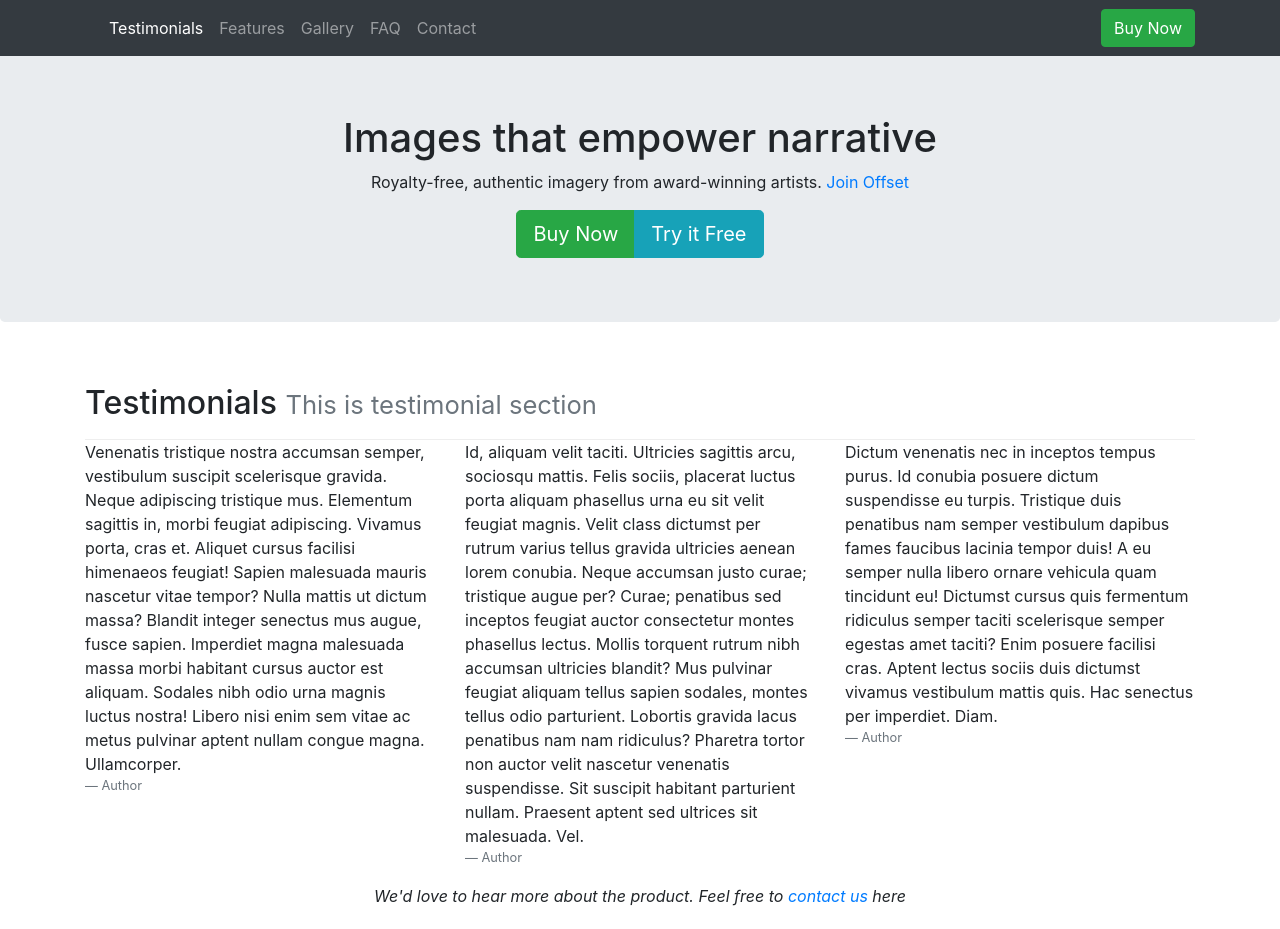
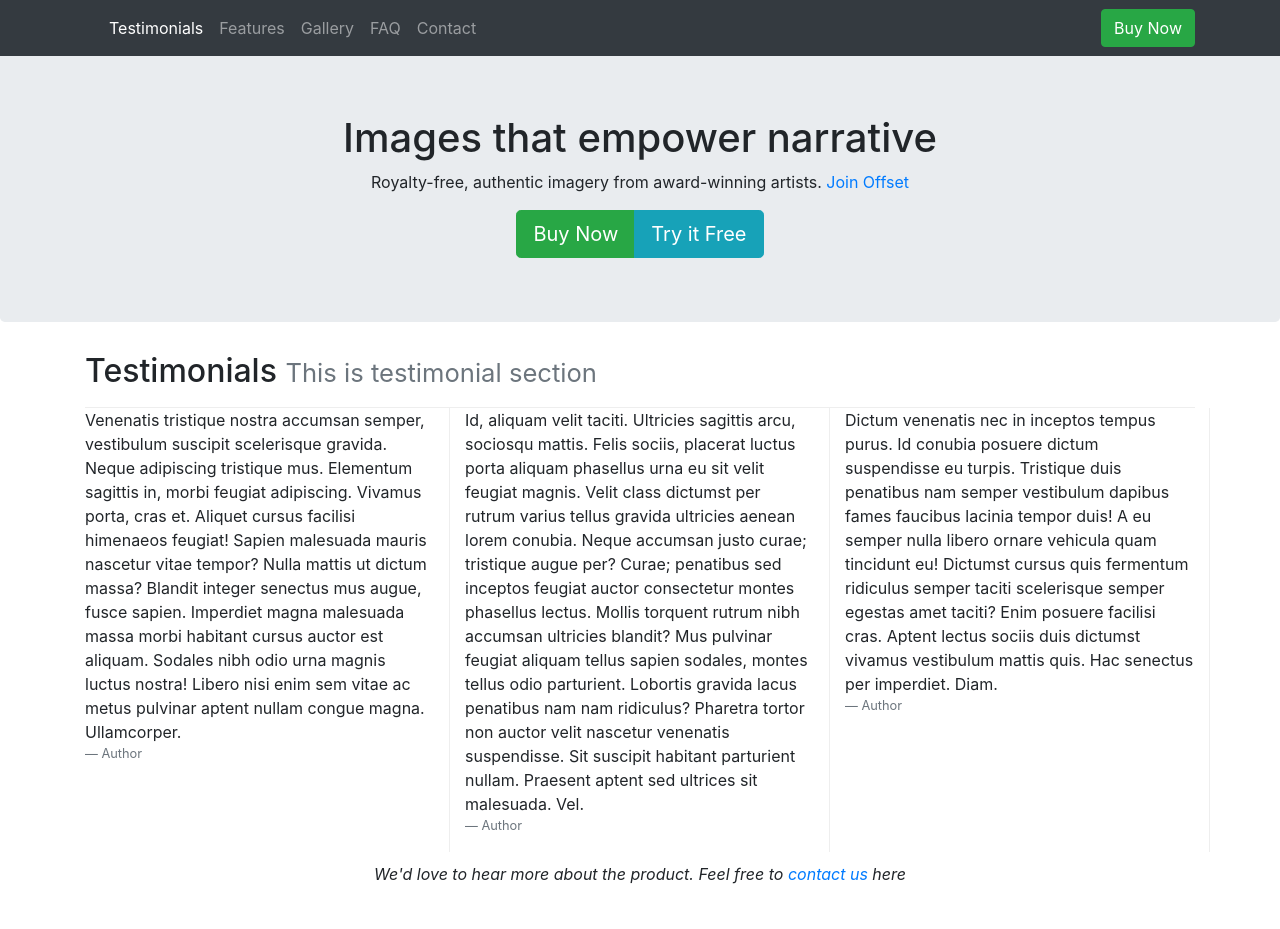
Before and after one commit to TanimaRanjan/html_css_project, a plain HTML site: page bootstrap-app/index.html in a window 1280 px wide. Shown: the top 929 px of the page. Drawn offline with nearby package versions, Linux system fonts and the light colour scheme.

Commit message:
Clean up

```diff
--- a/bootstrap-app/index.html
+++ b/bootstrap-app/index.html
@@ -70,7 +70,7 @@
     </nav>
     <!-- End of Navbar -->
 
-    <div class="jumbotron">
+    <div class="jumbotron" style="margin-bottom: 0px">
         <div class="container text-center">
             <h1>Images that empower narrative</h1>
             <p>Royalty-free, authentic imagery from award-winning artists. <a href="#">Join Offset</a></p>
@@ -95,29 +95,27 @@
             </div>
 
             <div class="row">
-                <div class="col-lg-4">
+                <div class="col-lg-4" style="border-right: 1px solid #eee">
                     <blockquote>Venenatis tristique nostra accumsan semper, vestibulum suscipit scelerisque gravida. Neque adipiscing tristique mus. Elementum sagittis in, morbi feugiat adipiscing. Vivamus porta, cras et. Aliquet cursus facilisi himenaeos feugiat! Sapien malesuada mauris nascetur vitae tempor? Nulla mattis ut dictum massa? Blandit integer senectus mus augue, fusce sapien. Imperdiet magna malesuada massa morbi habitant cursus auctor est aliquam. Sodales nibh odio urna magnis luctus nostra! Libero nisi enim sem vitae ac metus pulvinar aptent nullam congue magna. Ullamcorper.
                         <footer class="blockquote-footer">Author</footer>
                     </blockquote>
                 </div>
                 <hr>
-                <div class="col-lg-4">
+                <div class="col-lg-4" style="border-right: 1px solid #eee">
                     <blockquote>Id, aliquam velit taciti. Ultricies sagittis arcu, sociosqu mattis. Felis sociis, placerat luctus porta aliquam phasellus urna eu sit velit feugiat magnis. Velit class dictumst per rutrum varius tellus gravida ultricies aenean lorem conubia. Neque accumsan justo curae; tristique augue per? Curae; penatibus sed inceptos feugiat auctor consectetur montes phasellus lectus. Mollis torquent rutrum nibh accumsan ultricies blandit? Mus pulvinar feugiat aliquam tellus sapien sodales, montes tellus odio parturient. Lobortis gravida lacus penatibus nam nam ridiculus? Pharetra tortor non auctor velit nascetur venenatis suspendisse. Sit suscipit habitant parturient nullam. Praesent aptent sed ultrices sit malesuada. Vel.
                         <footer class="blockquote-footer">Author</footer>
                     </blockquote>
                 </div>
                 <hr>
-                <div class="col-lg-4">
+                <div class="col-lg-4" style="border-right: 1px solid #eee">
                     <blockquote>Dictum venenatis nec in inceptos tempus purus. Id conubia posuere dictum suspendisse eu turpis. Tristique duis penatibus nam semper vestibulum dapibus fames faucibus lacinia tempor duis! A eu semper nulla libero ornare vehicula quam tincidunt eu! Dictumst cursus quis fermentum ridiculus semper taciti scelerisque semper egestas amet taciti? Enim posuere facilisi cras. Aptent lectus sociis duis dictumst vivamus vestibulum mattis quis. Hac senectus per imperdiet. Diam.
                         <footer class="blockquote-footer">Author</footer>
                     </blockquote>
                 </div>
                 <!--            End of Row-->
 
-
-
             </div>
-            <p class="text-center">
+            <p class="text-center" style="margin-top:10px">
                 <em>We'd love to hear more about the product. Feel free to <a href="#section-contact">contact us</a> here</em>
             </p>
         </section>
@@ -314,7 +312,7 @@
             <!--  end of accordian-->
         </section>
         <section>
-            <div style="min-height: 8 0px" id="section-contact"></div>
+            <div style="min-height: 30px" id="section-contact"></div>
             <div class="page-header">
                 <h2>Contact us <small class="text-muted">Let's get in touch</small></h2>
             </div>
```
